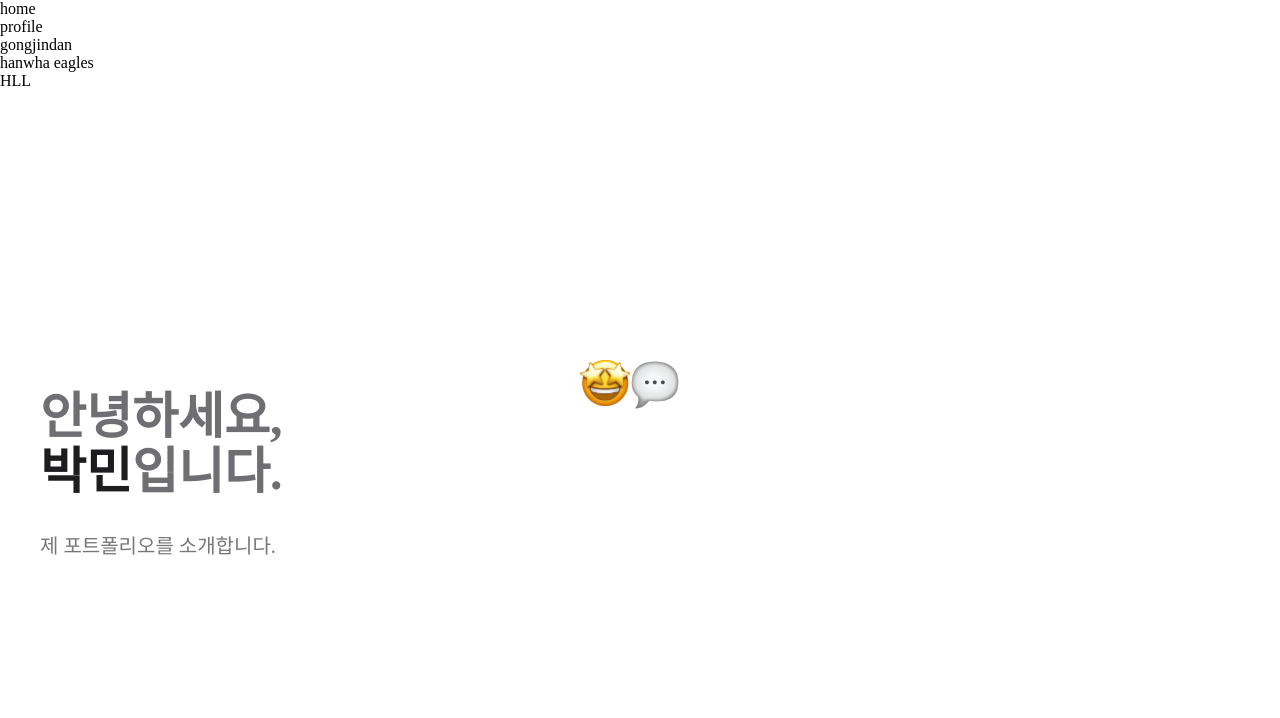
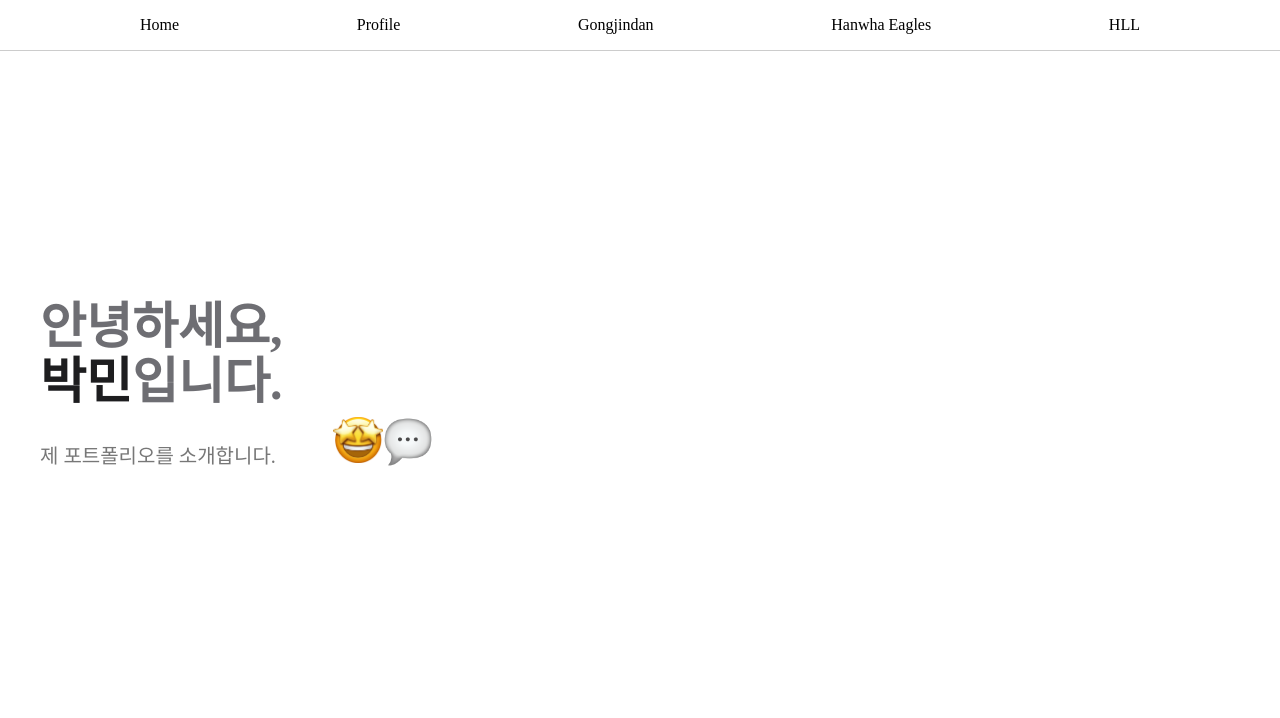
Before and after one commit to nmbm0706/aaa, a plain HTML site: page index.html in a window 1280 px wide. Shown: the top 718 px of the page. Drawn offline with nearby package versions, Linux system fonts and the light colour scheme; a web font is replaced by a local one.

Commit message:
Update style.css

```diff
--- a/style.css
+++ b/style.css
@@ -10,8 +10,14 @@
   src: url(webfonts/YoonGothicPro745_107.woff) format("woff");
 }
 *{margin: 0; padding: 0;}
+ul{list-style: none;}
 a{text-decoration: none;}
 body{height: auto; padding-bottom: 250px;}
+#wrap{position: relative;}
+#wrap .topMenu{position: fixed; top: 0; right: 0; width: 100%; height: 50px; display: flex; justify-content: center; z-index: 999; background: #fff; border-bottom: 1px solid #ccc;}
+#wrap .topMenu ul{text-align: center; position: relative; z-index: 999; display: flex; width: 1000px; justify-content: space-between;}
+#wrap .topMenu ul li{line-height: 50px; text-transform: capitalize; position: relative; z-index: 999; cursor: pointer;}
+#wrap .topMenu ul li img{width: 10px;}
 #wrap .intro{width: 100%; height: 900px; position: relative;}
 #wrap .intro .txt{width: 100%; max-width: 1200px; margin: 300px auto 0;}
 #wrap .intro h1{font-size: 50px; font-weight: 700; color: #6e6e73; line-height: 55px;}
@@ -21,7 +27,7 @@ body{height: auto; padding-bottom: 250px;}
 #wrap .intro h3{position: absolute; bottom: 250px; font-size: 200px; right: 0; font-weight: bold;color: #333;}
 #wrap .intro h3 span{-webkit-text-stroke: 1.5px #5f5f5f; color: #fff;}
 
-#wrap .intro .emoji{display: flex; position: absolute; top: -30px; left: 580px;}
+#wrap .intro .emoji{display: flex; position: absolute; top: 13%; left: 26%;}
 #wrap .intro .emoji h4{width: 50px;}
 #wrap .intro .emoji h4:last-child{width: 50px;}
 #wrap .intro .emoji h4 img{width: 100%;}
```
